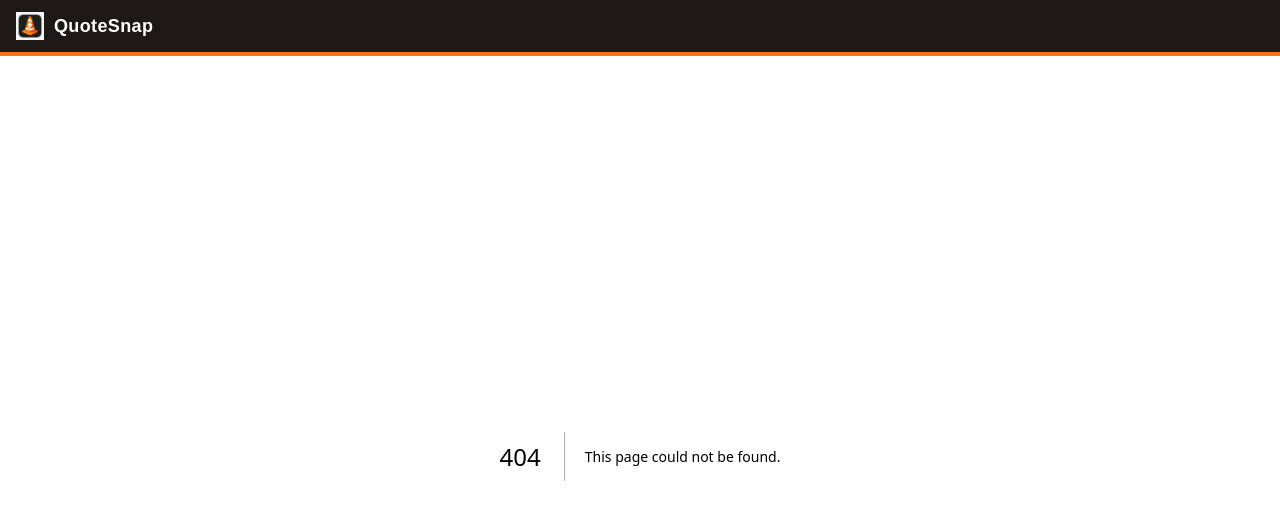
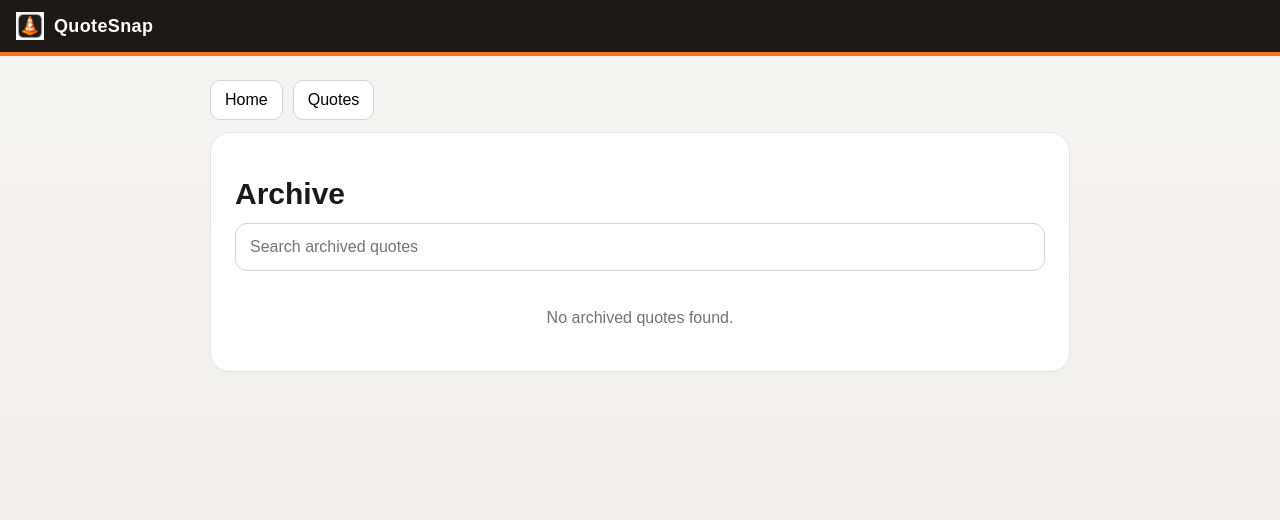
Before and after one commit to irockexcavation-ship-it/quotesnap, a Next.js app: page /archive in a window 1280 px wide. Before the commit this address had no page. Shown: the top 520 px of the page. Built offline with nearby package versions, Linux system fonts and the light colour scheme.

Commit message:
Added archive page and legacy quote migration

```diff
--- /dev/null
+++ b/app/archive/page.tsx
@@ -0,0 +1,319 @@
+"use client";
+
+import { useEffect, useState } from "react";
+
+type QuoteItem = {
+  id: string;
+  quoteNumber?: string;
+  clientName?: string;
+  projectAddress?: string;
+  contactInfo?: string;
+  quoteDate?: string;
+  projectTotal?: string;
+  startWindow?: string;
+  scopeOfWork?: string;
+  bannerImage?: string;
+  status?: "Draft" | "Sent" | "Approved" | "Archived";
+  archivedAt?: string;
+};
+
+export default function ArchivePage() {
+  const [quotes, setQuotes] = useState<QuoteItem[]>([]);
+  const [search, setSearch] = useState("");
+
+  useEffect(() => {
+    loadArchivedQuotes();
+  }, []);
+
+  function loadArchivedQuotes() {
+    const stored = JSON.parse(
+      localStorage.getItem("quotesnapArchivedQuotes") || "[]"
+    );
+    setQuotes([...stored].reverse());
+  }
+
+  function saveArchivedQuotes(updatedQuotes: QuoteItem[]) {
+    const storageOrder = [...updatedQuotes].reverse();
+    localStorage.setItem(
+      "quotesnapArchivedQuotes",
+      JSON.stringify(storageOrder)
+    );
+    setQuotes(updatedQuotes);
+  }
+
+  function goHome() {
+    window.location.href = "/";
+  }
+
+  function goQuotes() {
+    window.location.href = "/quotes";
+  }
+
+  function openQuote(quote: QuoteItem) {
+    localStorage.setItem("quotesnapDraft", JSON.stringify(quote));
+    window.location.href = "/preview";
+  }
+
+  function restoreQuote(quoteToRestore: QuoteItem) {
+    const archived = JSON.parse(
+      localStorage.getItem("quotesnapArchivedQuotes") || "[]"
+    );
+
+    const active = JSON.parse(
+      localStorage.getItem("quotesnapActiveQuotes") || "[]"
+    );
+
+    const updatedArchived = archived.filter(
+      (q: QuoteItem) => q.id !== quoteToRestore.id
+    );
+
+    active.unshift({
+      ...quoteToRestore,
+      status: "Draft",
+      archivedAt: undefined,
+    });
+
+    localStorage.setItem(
+      "quotesnapArchivedQuotes",
+      JSON.stringify(updatedArchived)
+    );
+
+    localStorage.setItem("quotesnapActiveQuotes", JSON.stringify(active));
+
+    setQuotes([...updatedArchived].reverse());
+  }
+
+  function deleteArchivedQuote(quoteToDelete: QuoteItem) {
+    const confirmed = window.confirm(
+      `Permanently delete archived quote for ${
+        quoteToDelete.clientName || "this client"
+      }?`
+    );
+
+    if (!confirmed) return;
+
+    const updated = quotes.filter((q) => q.id !== quoteToDelete.id);
+    saveArchivedQuotes(updated);
+  }
+
+  const filtered = quotes.filter((q) =>
+    `${q.clientName || ""} ${q.quoteNumber || ""} ${q.projectAddress || ""}`
+      .toLowerCase()
+      .includes(search.toLowerCase())
+  );
+
+  return (
+    <main
+      style={{
+        minHeight: "100vh",
+        background: "linear-gradient(180deg, #f5f5f4 0%, #ede9e7 100%)",
+        padding: "24px 18px 40px",
+        fontFamily: "Arial, sans-serif",
+      }}
+    >
+      <div style={{ maxWidth: "860px", margin: "0 auto" }}>
+        <div style={topNavRow}>
+          <button onClick={goHome} style={navButton}>
+            Home
+          </button>
+
+          <button onClick={goQuotes} style={navButton}>
+            Quotes
+          </button>
+        </div>
+
+        <div style={card}>
+          <h1 style={title}>Archive</h1>
+
+          <input
+            placeholder="Search archived quotes"
+            value={search}
+            onChange={(e) => setSearch(e.target.value)}
+            style={searchBox}
+          />
+
+          {filtered.length === 0 ? (
+            <div style={emptyBox}>No archived quotes found.</div>
+          ) : (
+            <div style={{ display: "grid", gap: "14px" }}>
+              {filtered.map((quote) => (
+                <div key={quote.id} style={quoteCard}>
+                  <div style={rowTop}>
+                    <div
+                      onClick={() => openQuote(quote)}
+                      style={{ flex: 1, cursor: "pointer" }}
+                    >
+                      <div style={clientName}>
+                        {quote.clientName || "Unnamed Client"}
+                      </div>
+
+                      <div style={meta}>
+                        {quote.quoteNumber || "No Quote #"} •{" "}
+                        {quote.quoteDate || "No Date"} •{" "}
+                        {quote.projectTotal || "$0"}
+                      </div>
+
+                      <div style={address}>
+                        {quote.projectAddress || ""}
+                      </div>
+
+                      <div style={archivedMeta}>
+                        Archived:{" "}
+                        {quote.archivedAt
+                          ? new Date(quote.archivedAt).toLocaleDateString()
+                          : "Unknown"}
+                      </div>
+                    </div>
+
+                    <div style={archivedPill}>Archived</div>
+                  </div>
+
+                  <div style={buttonRow}>
+                    <button onClick={() => openQuote(quote)} style={btnDark}>
+                      Open
+                    </button>
+
+                    <button
+                      onClick={() => restoreQuote(quote)}
+                      style={btnOrange}
+                    >
+                      Restore
+                    </button>
+
+                    <button
+                      onClick={() => deleteArchivedQuote(quote)}
+                      style={btnDelete}
+                    >
+                      Delete Forever
+                    </button>
+                  </div>
+                </div>
+              ))}
+            </div>
+          )}
+        </div>
+      </div>
+    </main>
+  );
+}
+
+const card = {
+  background: "#fff",
+  borderRadius: "20px",
+  padding: "24px",
+  border: "1px solid #e7e5e4",
+};
+
+const title = {
+  fontSize: "30px",
+  fontWeight: 800,
+  marginBottom: "12px",
+};
+
+const searchBox = {
+  width: "100%",
+  padding: "14px",
+  borderRadius: "12px",
+  border: "1px solid #d6d3d1",
+  marginBottom: "18px",
+};
+
+const emptyBox = {
+  padding: "20px",
+  textAlign: "center" as const,
+  color: "#78716c",
+};
+
+const quoteCard = {
+  border: "1px solid #e7e5e4",
+  borderRadius: "16px",
+  padding: "16px",
+  background: "#fff",
+};
+
+const rowTop = {
+  display: "flex",
+  justifyContent: "space-between",
+  marginBottom: "12px",
+  gap: "12px",
+};
+
+const clientName = {
+  fontWeight: 800,
+  fontSize: "18px",
+};
+
+const meta = {
+  fontSize: "14px",
+  color: "#57534e",
+};
+
+const address = {
+  fontSize: "13px",
+  color: "#78716c",
+};
+
+const archivedMeta = {
+  fontSize: "12px",
+  color: "#a8a29e",
+  marginTop: "6px",
+};
+
+const archivedPill = {
+  padding: "6px 10px",
+  borderRadius: "999px",
+  fontSize: "12px",
+  fontWeight: 800,
+  whiteSpace: "nowrap" as const,
+  height: "fit-content",
+  background: "#e7e5e4",
+  color: "#44403c",
+  border: "1px solid #d6d3d1",
+};
+
+const buttonRow = {
+  display: "flex",
+  flexWrap: "wrap" as const,
+  gap: "8px",
+};
+
+const topNavRow = {
+  display: "flex",
+  gap: "10px",
+  marginBottom: "12px",
+};
+
+const navButton = {
+  padding: "10px 14px",
+  borderRadius: "10px",
+  border: "1px solid #d6d3d1",
+  background: "#fff",
+  cursor: "pointer",
+};
+
+const btnDark = {
+  background: "#1c1917",
+  color: "#fff",
+  border: "none",
+  borderRadius: "10px",
+  padding: "8px 12px",
+  cursor: "pointer",
+};
+
+const btnOrange = {
+  background: "#f97316",
+  color: "#fff",
+  border: "none",
+  borderRadius: "10px",
+  padding: "8px 12px",
+  cursor: "pointer",
+};
+
+const btnDelete = {
+  background: "#dc2626",
+  color: "#fff",
+  border: "none",
+  borderRadius: "10px",
+  padding: "8px 12px",
+  cursor: "pointer",
+};
```
Also changed, not shown: app/quotes/page.tsx (+48 -5 lines).
